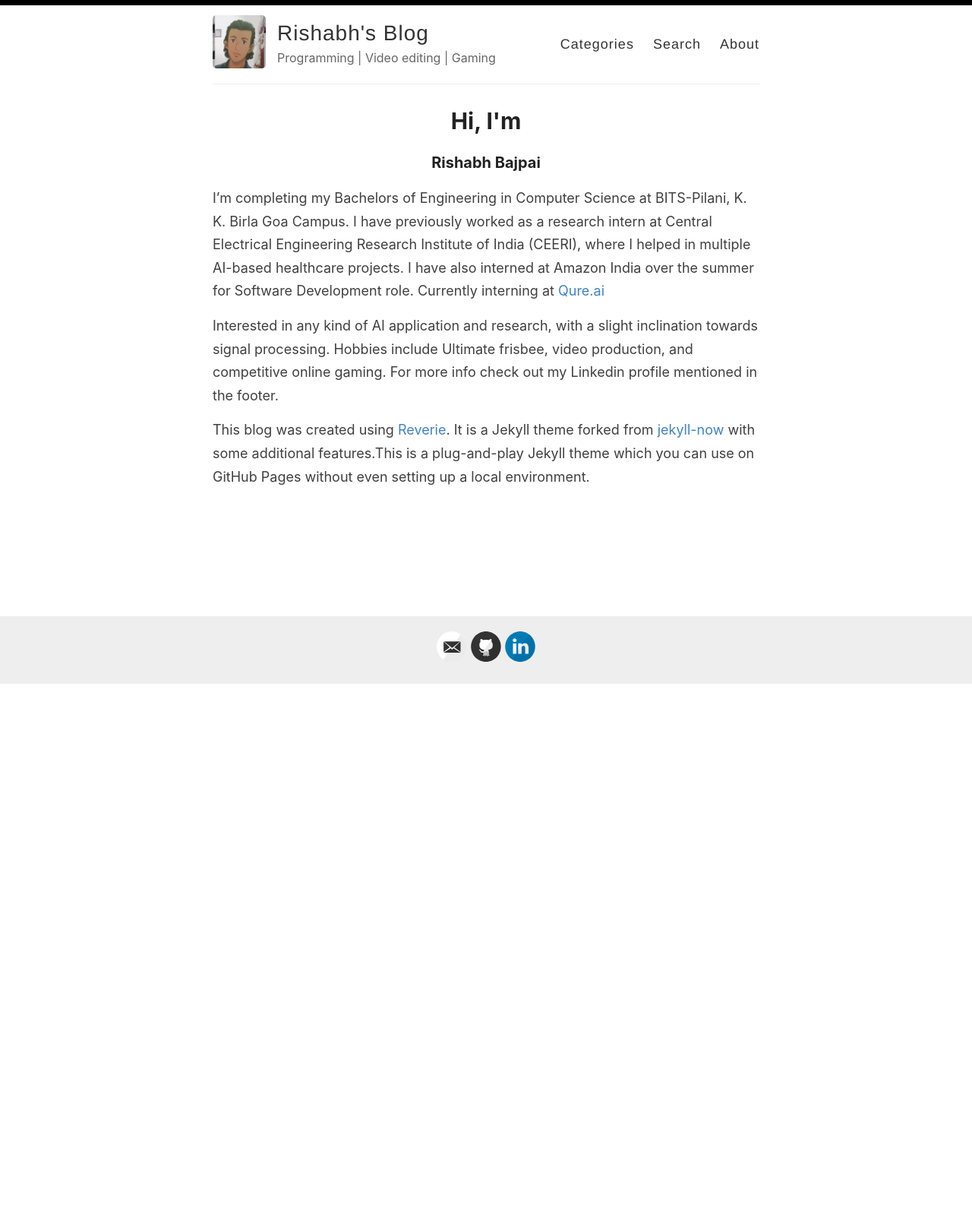
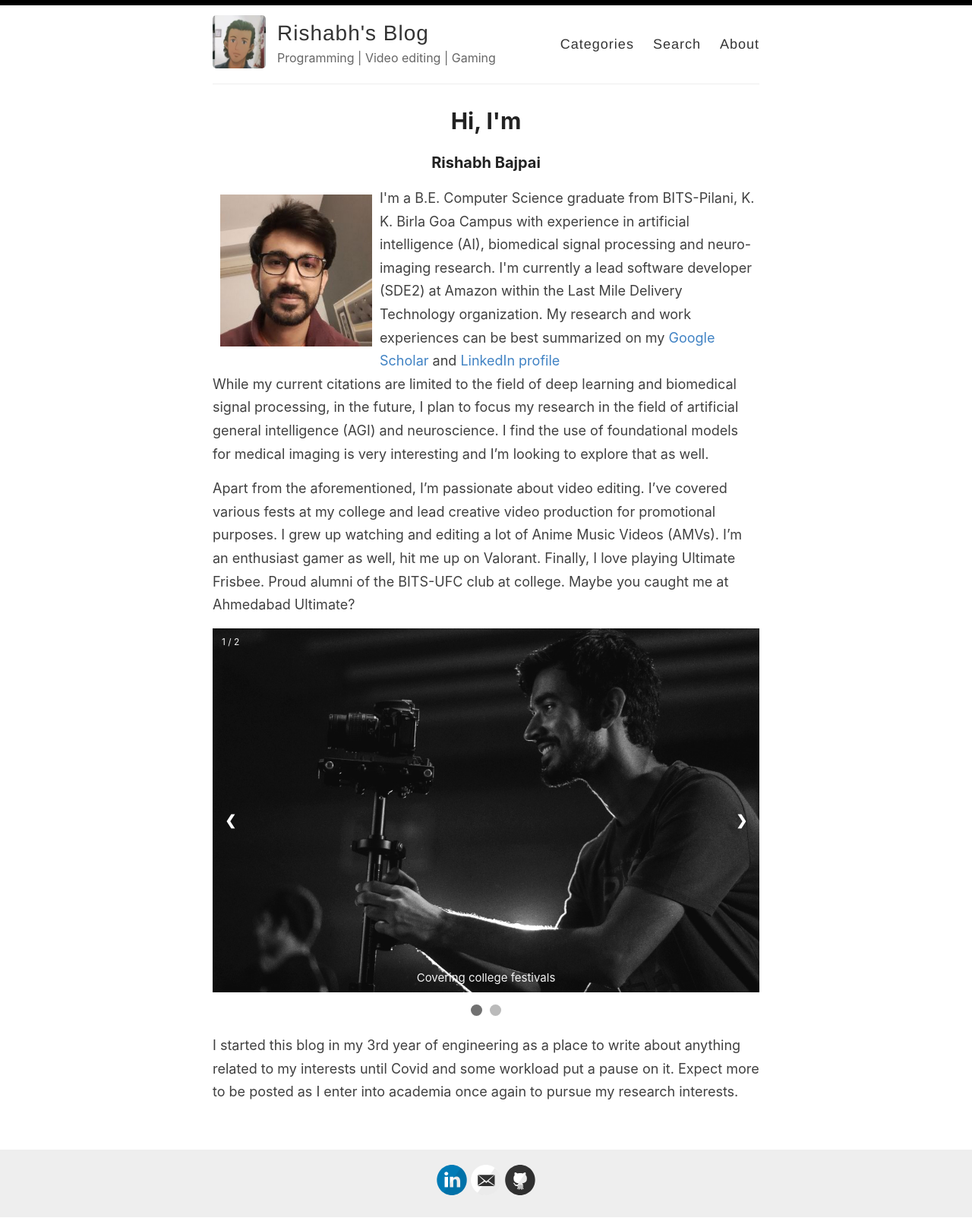
Before and after one commit to CodeSeeker99/codeseeker99.github.io, a Jekyll site: the page built from _pages/about.md, in a window 1280 px wide. Shown: the whole page at 76% size. Built offline with Jekyll 4.4.1, drawn with Linux system fonts in a browser that asks for light colours; before the commit the page ends 901 px from its top, so only the background shows below that.

Commit message:
Update the personal info section

```diff
--- a/_includes/svg-icons.html
+++ b/_includes/svg-icons.html
@@ -1,10 +1,11 @@
+{% if site.footer-links.scholar %}<a href="https://scholar.google.com/citations?user={{ site.footer-links.scholar }}"><i class="svg-icon googlescholar"></i></a>{% endif %}
+{% if site.footer-links.linkedin %}<a href="https://www.linkedin.com/in/{{ site.footer-links.linkedin }}"><i class="svg-icon linkedin"></i></a>{% endif %}
 {% if site.footer-links.dribbble %}<a href="https://dribbble.com/{{ site.footer-links.dribbble }}"><i class="svg-icon dribbble"></i></a>{% endif %}
 {% if site.footer-links.email %}<a href="mailto:{{ site.footer-links.email }}"><i class="svg-icon email"></i></a>{% endif %}
 {% if site.footer-links.facebook %}<a href="https://www.facebook.com/{{ site.footer-links.facebook }}"><i class="svg-icon facebook"></i></a>{% endif %}
 {% if site.footer-links.flickr %}<a href="https://www.flickr.com/{{ site.footer-links.flickr }}"><i class="svg-icon flickr"></i></a>{% endif %}
 {% if site.footer-links.github %}<a href="https://github.com/{{ site.footer-links.github }}"><i class="svg-icon github"></i></a>{% endif %}
 {% if site.footer-links.instagram %}<a href="https://instagram.com/{{ site.footer-links.instagram }}"><i class="svg-icon instagram"></i></a>{% endif %}
-{% if site.footer-links.linkedin %}<a href="https://www.linkedin.com/in/{{ site.footer-links.linkedin }}"><i class="svg-icon linkedin"></i></a>{% endif %}
 {% if site.footer-links.pinterest %}<a href="https://www.pinterest.com/{{ site.footer-links.pinterest }}"><i class="svg-icon pinterest"></i></a>{% endif %}
 {% if site.footer-links.rss %}<a href="{{ site.baseurl }}/feed.xml"><i class="svg-icon rss"></i></a>{% endif %}
 {% if site.footer-links.twitter %}<a href="https://www.twitter.com/{{ site.footer-links.twitter }}"><i class="svg-icon twitter"></i></a>{% endif %}
--- a/_pages/about.md
+++ b/_pages/about.md
@@ -8,9 +8,82 @@ published: true
 
 ### Rishabh Bajpai
 
-I'm completing my Bachelors of Engineering in Computer Science at BITS-Pilani, K. K. Birla Goa Campus. I have previously worked as a research intern at Central Electrical Engineering Research Institute of India (CEERI), where I helped in multiple AI-based healthcare projects. I have also interned at Amazon India over the summer for Software Development role. Currently interning at [Qure.ai](https://qure.ai/)
+<div style="float: left">
+    <span>
+    <img src="/images/LocalGuide.jpg" alt="self pic" style="float: left;width:200px;height:200px;margin:10px">
+    I'm a B.E. Computer Science graduate from BITS-Pilani, K. K. Birla Goa Campus with experience in artificial intelligence (AI),
+    biomedical signal processing and neuro-imaging research. I'm currently a lead software developer (SDE2) at Amazon within the
+    Last Mile Delivery Technology organization. My research and work experiences can be best summarized on my
+    <a target="_blank" rel="noopener noreferrer" href="https://scholar.google.com/citations?user={{ site.footer-links.scholar }}"> Google Scholar </a> and
+    <a target="_blank" rel="noopener noreferrer" href="https://www.linkedin.com/in/{{ site.footer-links.linkedin }}"> LinkedIn profile </a>
+    </span>
+</div>
 
-Interested in any kind of AI application and research, with a slight inclination towards signal processing.
-Hobbies include Ultimate frisbee, video production, and competitive online gaming. For more info check out my Linkedin profile mentioned in the footer.
+While my current citations are limited to the field of deep learning and biomedical signal processing, in the future,
+I plan to focus my research in the field of artificial general intelligence (AGI) and neuroscience. I find the use of foundational models
+for medical imaging is very interesting and I'm looking to explore that as well.
 
-This blog was created using [Reverie](https://github.com/amitmerchant1990/reverie). It is a Jekyll theme forked from [jekyll-now](https://github.com/barryclark/jekyll-now) with some additional features.This is a plug-and-play Jekyll theme which you can use on GitHub Pages without even setting up a local environment.
+Apart from the aforementioned, I'm passionate about video editing. I've covered various fests at my college and lead creative
+video production for promotional purposes. I grew up watching and editing a lot of Anime Music Videos (AMVs).
+I'm an enthusiast gamer as well, hit me up on Valorant. Finally, I love playing Ultimate Frisbee.
+Proud alumni of the BITS-UFC club at college. Maybe you caught me at Ahmedabad Ultimate?
+
+<!-- Slideshow container -->
+<div class="slideshow-container">
+  <!-- Full-width images with number and caption text -->
+  <div class="mySlides fade">
+    <div class="numbertext">1 / 2</div>
+    <img src="/images/video.jpg" class="slidepic" alt="pic1">
+    <div class="text">Covering college festivals</div>
+  </div>
+
+  <div class="mySlides fade">
+    <div class="numbertext">2 / 2</div>
+    <img src="/images/BITSUFC.png" class="slidepic" alt="pic2">
+    <div class="text">Ultimate Frisbee Team</div>
+  </div>
+
+  <!-- Next and previous buttons -->
+  <a class="prev" onclick="plusSlides(-1)">&#10094;</a>
+  <a class="next" onclick="plusSlides(1)">&#10095;</a>
+</div>
+
+<!-- The dots/circles -->
+<div style="text-align:center">
+  <span class="dot" onclick="currentSlide(1)"></span>
+  <span class="dot" onclick="currentSlide(2)"></span>
+</div>
+
+I started this blog in my 3rd year of engineering as a place to write about anything related to my interests until Covid
+and some workload put a pause on it. Expect more to be posted as I enter into academia once again to pursue my research interests.
+
+<script>
+let slideIndex = 1;
+showSlides(slideIndex);
+
+// Next/previous controls
+function plusSlides(n) {
+  showSlides(slideIndex += n);
+}
+
+// Thumbnail image controls
+function currentSlide(n) {
+  showSlides(slideIndex = n);
+}
+
+function showSlides(n) {
+  let i;
+  let slides = document.getElementsByClassName("mySlides");
+  let dots = document.getElementsByClassName("dot");
+  if (n > slides.length) {slideIndex = 1}
+  if (n < 1) {slideIndex = slides.length}
+  for (i = 0; i < slides.length; i++) {
+    slides[i].style.display = "none";
+  }
+  for (i = 0; i < dots.length; i++) {
+    dots[i].className = dots[i].className.replace(" active", "");
+  }
+  slides[slideIndex-1].style.display = "block";
+  dots[slideIndex-1].className += " active";
+}
+</script>
--- /dev/null
+++ b/_sass/_slideshow.scss
@@ -0,0 +1,92 @@
+* {box-sizing:border-box}
+
+/* Slideshow container */
+.slideshow-container {
+  max-width: 100%;
+  position: relative;
+  margin: auto;
+}
+
+/* Hide the images by default */
+.mySlides {
+  display: none;
+}
+
+.slidepic {
+  max-height:500px;
+  width:100%;
+}
+
+/* Next & previous buttons */
+.prev, .next {
+  cursor: pointer;
+  position: absolute;
+  top: 50%;
+  width: auto;
+  margin-top: -22px;
+  padding: 16px;
+  color: white;
+  font-weight: bold;
+  font-size: 18px;
+  transition: 0.6s ease;
+  border-radius: 0 3px 3px 0;
+  user-select: none;
+}
+
+/* Position the "next button" to the right */
+.next {
+  right: 0;
+  border-radius: 3px 0 0 3px;
+}
+
+/* On hover, add a black background color with a little bit see-through */
+.prev:hover, .next:hover {
+  background-color: rgba(0,0,0,0.8);
+}
+
+/* Caption text */
+.text {
+  color: #f2f2f2;
+  font-size: 15px;
+  padding: 8px 12px;
+  position: absolute;
+  bottom: 8px;
+  width: 100%;
+  text-align: center;
+}
+
+/* Number text (1/3 etc) */
+.numbertext {
+  color: #f2f2f2;
+  font-size: 12px;
+  padding: 8px 12px;
+  position: absolute;
+  top: 0;
+}
+
+/* The dots/bullets/indicators */
+.dot {
+  cursor: pointer;
+  height: 15px;
+  width: 15px;
+  margin: 0 2px;
+  background-color: #bbb;
+  border-radius: 50%;
+  display: inline-block;
+  transition: background-color 0.6s ease;
+}
+
+.active, .dot:hover {
+  background-color: #717171;
+}
+
+/* Fading animation */
+.fade {
+  animation-name: fade;
+  animation-duration: 1.5s;
+}
+
+@keyframes fade {
+  from {opacity: .4}
+  to {opacity: 1}
+}
--- a/assets/style.scss
+++ b/assets/style.scss
@@ -1142,3 +1142,4 @@ Modules - reusable parts of our design
 //@import "highlights";
 @import "darcula";
 @import "svg-icons";
+@import "slideshow";
```
Also changed, not shown: images/BITSUFC.png (added), images/LocalGuide.jpg (added), images/video.jpg (added).
